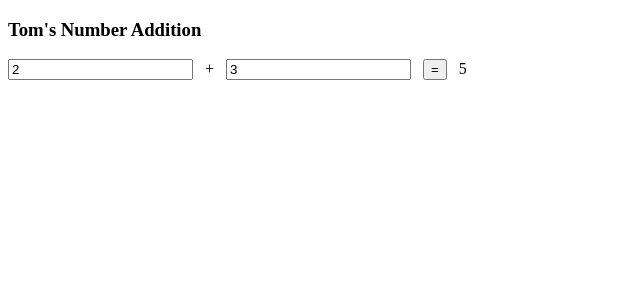
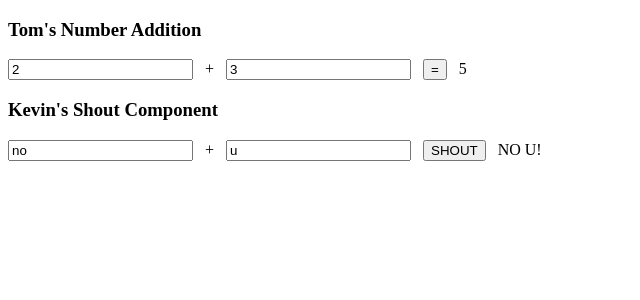
Before and after one commit to EAlbee/two-textboxes-and-an-operation, an Angular app: page / in a window 1280 px wide. Shown: the top 300 px of the page, without its empty margins (0-640 px from the left). Built offline with nearby package versions, Linux system fonts and the light colour scheme.

Commit message:
Making a shout function.

```diff
--- a/src/app/app.component.html
+++ b/src/app/app.component.html
@@ -1,2 +1,3 @@
 <!--The content below is only a placeholder and can be replaced.-->
 <app-tjs-add-numbers></app-tjs-add-numbers>
+<app-kcs-component></app-kcs-component>
--- a/src/app/kcs-component/kcs-component.component.html
+++ b/src/app/kcs-component/kcs-component.component.html
@@ -1,3 +1,6 @@
-<p>
-  kcs-component works!
-</p>
+<h3>Kevin's Shout Component</h3>
+<input type="string" [(ngModel)]="n1">
+  &nbsp; + &nbsp;
+  <input type="string" [(ngModel)]="n2">
+  &nbsp; <button (click)="shoutPhrase()">SHOUT</button> &nbsp;
+  {{ answer }}
--- a/src/app/kcs-component/kcs-component.component.ts
+++ b/src/app/kcs-component/kcs-component.component.ts
@@ -12,4 +12,12 @@ export class KcsComponentComponent implements OnInit {
   ngOnInit() {
   }
 
+  answer = "NO U!";
+
+  shoutPhrase() {
+    this.answer = this.n1.toUpperCase() + " " + this.n2.toUpperCase() + "!";
+  }
+
+  n1: string = "no";
+  n2: string = "u";
 }
--- a/src/app/tjs-add-numbers/tjs-add-numbers.component.ts
+++ b/src/app/tjs-add-numbers/tjs-add-numbers.component.ts
@@ -14,7 +14,7 @@ export class TjsAddNumbersComponent implements OnInit {
 
   answer = 5;
 
-  addNumbers() {
+  shoutPhrase() {
     this.answer = this.n1 + this.n2;
   }
 
```
